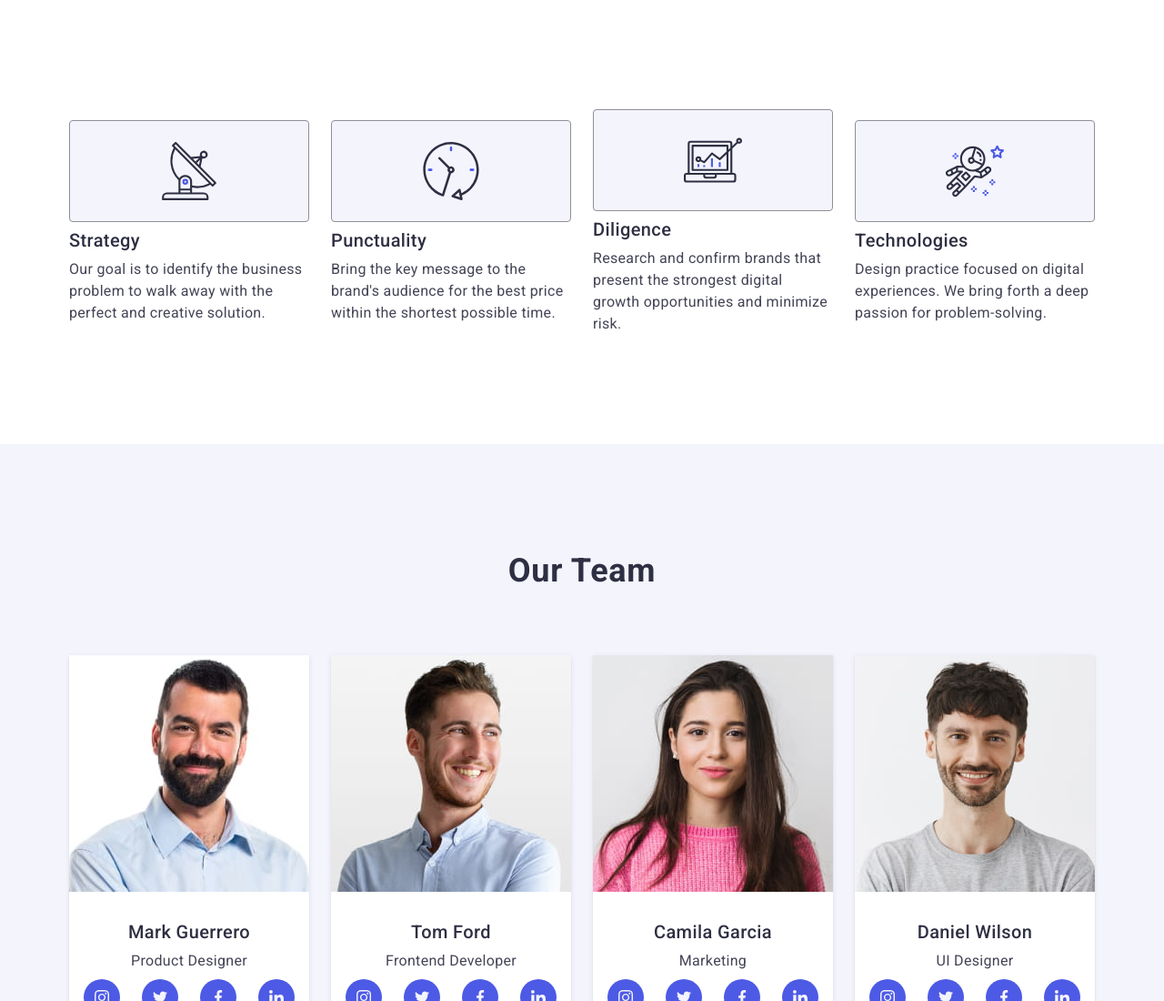
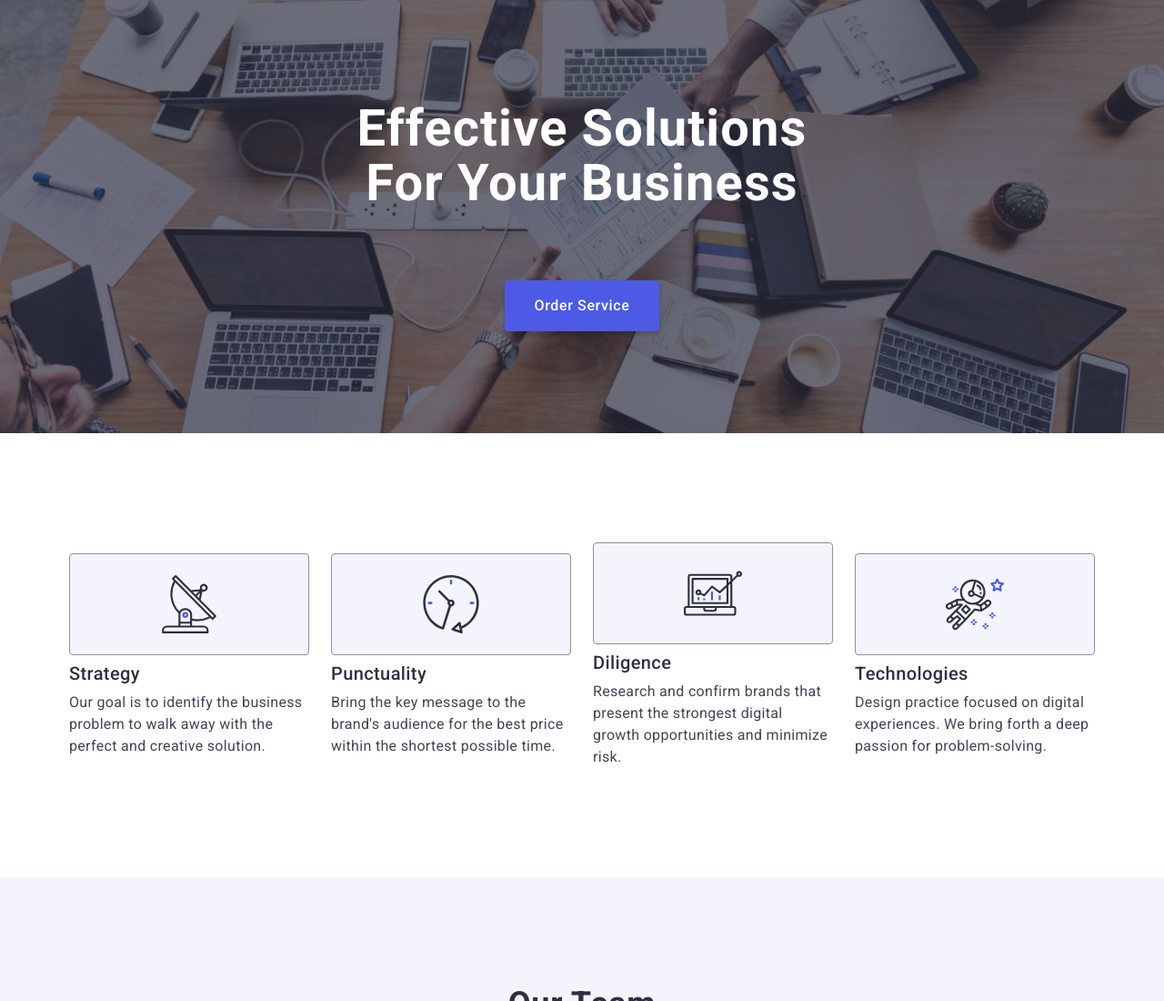
Before and after one commit to kasjanchykn/goit-markup-hw-06, a plain HTML site: page index.html in a window 1280 px wide. Shown: the top 1100 px of the page at 91% size. Drawn offline with nearby package versions, Linux system fonts and the light colour scheme.

Commit message:
dz 6 commit 4

```diff
--- a/css/styles.css
+++ b/css/styles.css
@@ -159,7 +159,8 @@ ol {
   background-size: cover;
   background-position: center;
   max-width: 1440px;
-  padding: 188px 0;
+  /* padding: 188px 0; */
+  padding: 72px 16px;
   margin: 0 auto;
 }
 
@@ -167,17 +168,25 @@ ol {
   display: flex;
   flex-direction: column;
   align-items: center;
-  gap: 48px;
+  gap: 72px;
+  /* gap: 48px; */
 }
 
 .hero-title {
   color: #fff;
   text-align: center;
-  font-size: 56px;
   font-weight: 700;
-  line-height: 1.07;
   letter-spacing: 0.02em;
-  max-width: 496px;
+  text-transform: capitalize;
+  /* font-size: 56px; */
+  /* line-height: 1.07; */
+
+  max-width: 288px;
+  min-height: 160px;
+  font-size: 36px;
+  line-height: 1.11;
+  text-transform: capitalize;
+  /* max-width: 496px; */
 }
 
 .hero-order-btn {
@@ -845,6 +854,24 @@ ol {
     max-width: 768px;
   }
 
+  br {
+    display: none;
+  }
+
+  .hero {
+    padding: 112px 136px;
+  }
+
+  .hero-title {
+    font-size: 56px;
+    line-height: 1.07;
+    max-width: 496px;
+  }
+
+  .hero-container {
+    gap: 36px;
+  }
+
   .feature-list {
     column-gap: 24px;
     row-gap: 72px;
@@ -865,9 +892,9 @@ ol {
   .team-list {
     gap: 64px 24px;
   }
+
   .team-menu {
     max-width: 264px;
-
     width: calc((100% - 24px) / 2);
   }
 
@@ -888,27 +915,6 @@ ol {
     max-width: 1158px;
     padding-left: 15px;
     padding-right: 15px;
-  }
-
-  .team {
-    padding: 120px 0;
-  }
-  .team-list {
-    gap: 24px;
-  }
-  .team-menu {
-    width: calc((100% - 72px) / 4);
-  }
-
-  .portfolio {
-    padding: 120px 0;
-  }
-
-  .portfolio-list {
-    row-gap: 48px;
-  }
-  .portfolio-menu {
-    width: calc((100% - 48px) / 3);
   }
 
   .about-feature {
@@ -940,4 +946,25 @@ ol {
   .problem {
     display: inline;
   }
+
+  .team {
+    padding: 120px 0;
+  }
+  .team-list {
+    gap: 24px;
+  }
+  .team-menu {
+    width: calc((100% - 72px) / 4);
+  }
+
+  .portfolio {
+    padding: 120px 0;
+  }
+
+  .portfolio-list {
+    row-gap: 48px;
+  }
+  .portfolio-menu {
+    width: calc((100% - 48px) / 3);
+  }
 }
--- a/index.html
+++ b/index.html
@@ -58,12 +58,15 @@
     </header> -->
     <main>
       <!-- Section hero -->
-      <!-- <section class="hero">
+      <section class="hero">
         <div class="container hero-container">
-          <h1 class="hero-title">Effective Solutions for Your Business</h1>
+          <h1 class="hero-title">
+            Effective Solutions<br />
+            for Your Business
+          </h1>
           <button type="button" class="hero-order-btn">Order Service</button>
         </div>
-      </section> -->
+      </section>
 
       <!-- Section feature -->
       <section class="about-feature">
```
